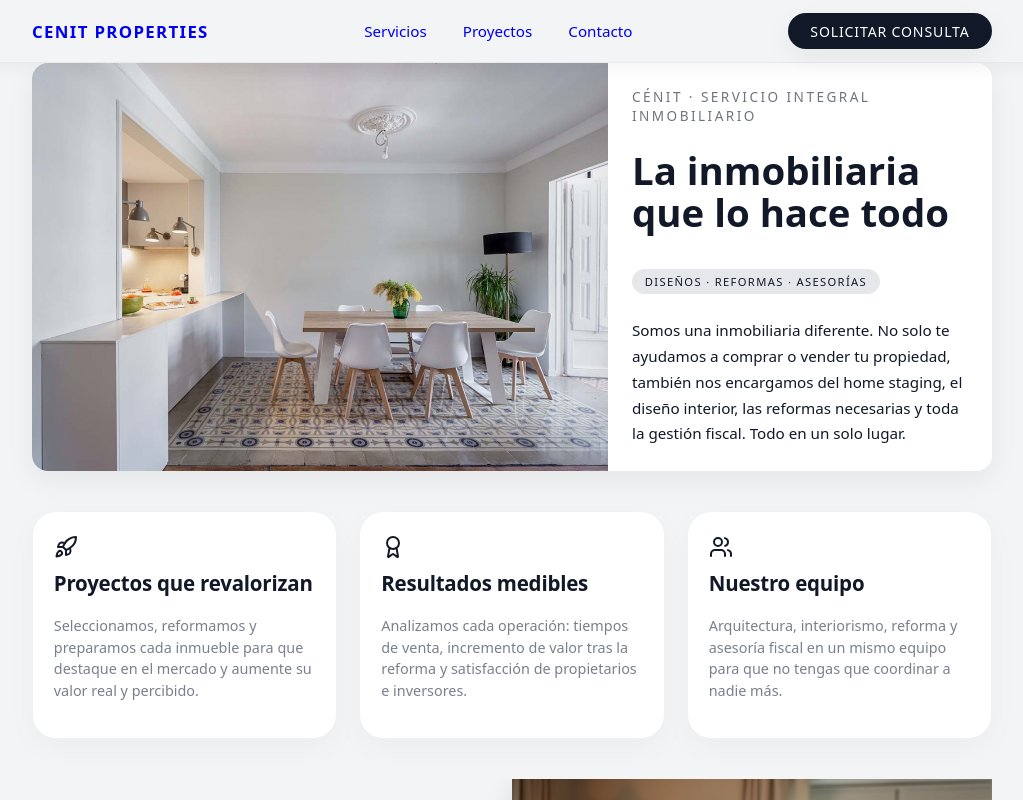
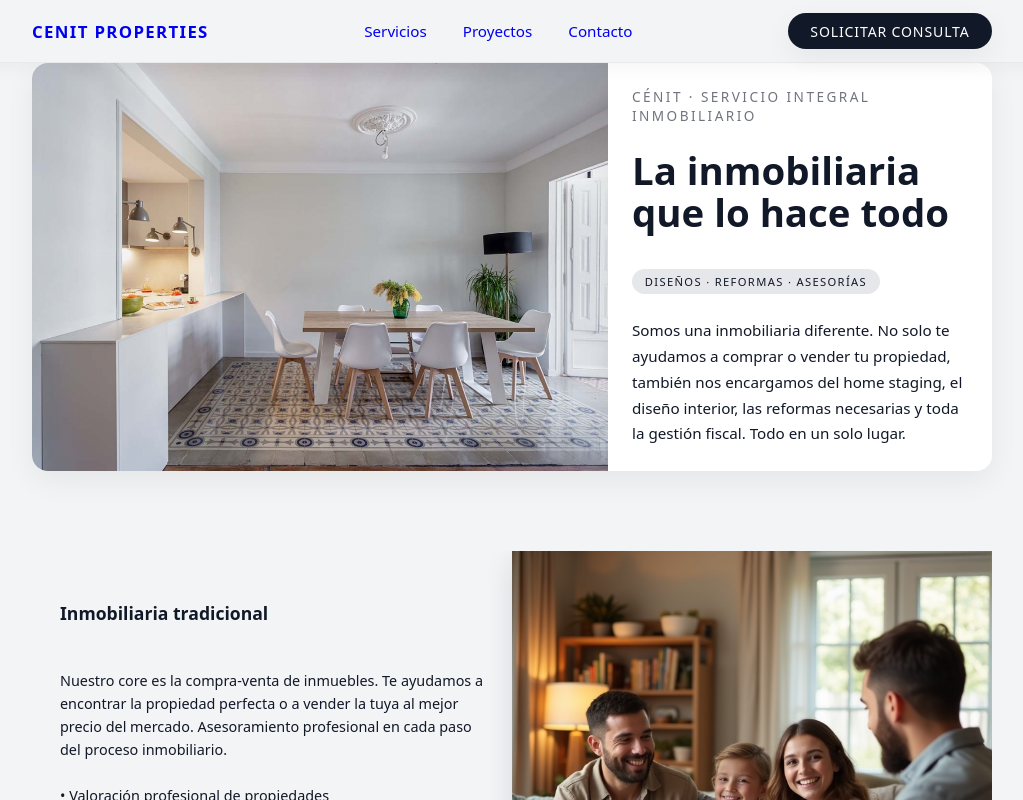
Before and after one commit to rricajos/cenit-properties-web, a SvelteKit app: page / in a window 1280 px wide. Shown: the top 800 px of the page, without its empty margins (128-1151 px from the left). Built offline with nearby package versions, Linux system fonts and the light colour scheme.

Commit message:
Update +page.svelte

```diff
--- a/src/routes/+page.svelte
+++ b/src/routes/+page.svelte
@@ -168,24 +168,24 @@
 	const tags = ['Diseños · Reformas · Asesorías'];
 
 	const featureItems: FeatureItem[] = [
-		{
-			icon: 'rocket',
-			title: 'Proyectos que revalorizan',
-			text: 'Seleccionamos, reformamos y preparamos cada inmueble para que destaque en el mercado y aumente su valor real y percibido.',
-			href: '#interiores'
-		},
-		{
-			icon: 'medal',
-			title: 'Resultados medibles',
-			text: 'Analizamos cada operación: tiempos de venta, incremento de valor tras la reforma y satisfacción de propietarios e inversores.',
-			href: '#claim'
-		},
-		{
-			icon: 'team',
-			title: 'Nuestro equipo',
-			text: 'Arquitectura, interiorismo, reforma y asesoría fiscal en un mismo equipo para que no tengas que coordinar a nadie más.',
-			href: '#equipo'
-		}
+		// {
+		// 	icon: 'rocket',
+		// 	title: 'Proyectos que revalorizan',
+		// 	text: 'Seleccionamos, reformamos y preparamos cada inmueble para que destaque en el mercado y aumente su valor real y percibido.',
+		// 	href: '#interiores'
+		// },
+		// {
+		// 	icon: 'medal',
+		// 	title: 'Resultados medibles',
+		// 	text: 'Analizamos cada operación: tiempos de venta, incremento de valor tras la reforma y satisfacción de propietarios e inversores.',
+		// 	href: '#claim'
+		// },
+		// {
+		// 	icon: 'team',
+		// 	title: 'Nuestro equipo',
+		// 	text: 'Arquitectura, interiorismo, reforma y asesoría fiscal en un mismo equipo para que no tengas que coordinar a nadie más.',
+		// 	href: '#equipo'
+		// }
 	];
 
 	const numberedItems: NumberedItem[] = [
```
